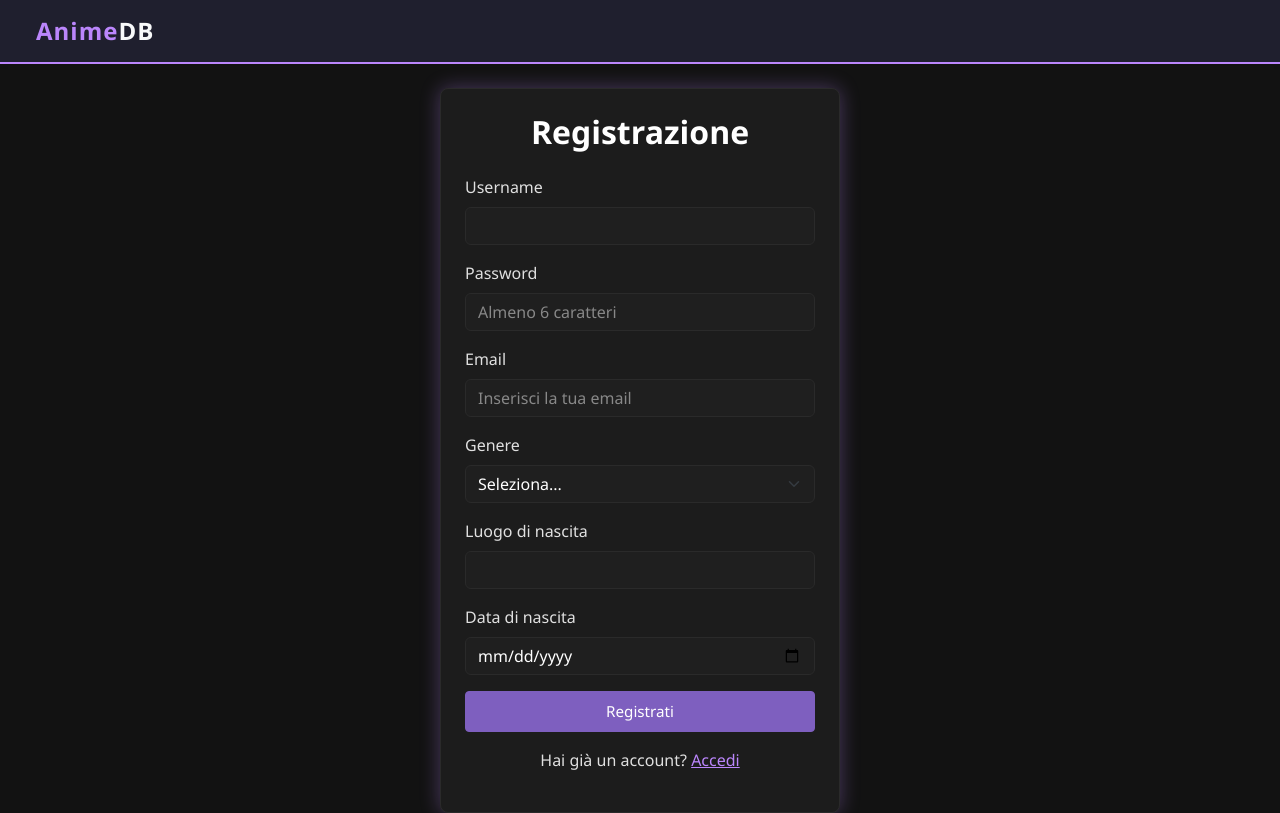
After one commit to Fxller/bd2-project, a Flask app: page /register in a window 1280 px wide. The commit adds this page. Run offline with Flask 2, Linux system fonts and the light colour scheme.

Commit message:
frontend updated

```diff
--- a/app/__init__.py
+++ b/app/__init__.py
@@ -1,9 +1,14 @@
 from flask import Flask
 from .db import init_db
+from flask import session
+from flask_bcrypt import Bcrypt
+
+bcrypt = Bcrypt()
 
 def create_app():
     app = Flask(__name__)
     app.config['SECRET_KEY'] = 'changeme'
+    bcrypt.init_app(app)
 
     init_db()
 
--- a/app/routes.py
+++ b/app/routes.py
@@ -1,6 +1,10 @@
 from flask import Blueprint, render_template, request, redirect, url_for, flash
 from bson.objectid import ObjectId
 from .db import get_db
+from flask import session
+from flask_bcrypt import Bcrypt
+
+bcrypt = Bcrypt()
 
 main = Blueprint('main', __name__)
 
@@ -29,12 +33,15 @@ def home():
     anime_list = db.anime.find(query).skip(skip).limit(per_page)
     total_anime = db.anime.count_documents(query)
     total_pages = (total_anime + per_page - 1) // per_page
+    generi = db.anime.distinct("genre")
 
-    return render_template('home.html', anime=anime_list, total_pages=total_pages, current_page=page)
+    return render_template('home.html', anime=anime_list, total_pages=total_pages, current_page=page, generi = generi)
 
 @main.route('/watchlist/add', methods=['GET', 'POST'])
 def add_to_watchlist():
     db = get_db()
+
+    preselected_id = request.args.get('preselected_id', type=int)
 
     if request.method == 'POST':
         entry = {
@@ -48,7 +55,7 @@ def add_to_watchlist():
         return redirect(url_for('main.user_profile', username=entry['username']))
 
     anime_list = db.anime.find({}, {"anime_id": 1, "title": 1}).limit(100)
-    return render_template("add_watchlist.html", anime_list=anime_list)
+    return render_template("add_watchlist.html", anime_list=anime_list, preselected_id=preselected_id)
 
 @main.route('/watchlist/edit/<entry_id>', methods=['GET', 'POST'])
 def edit_watchlist(entry_id):
@@ -117,3 +124,74 @@ def dashboard():
         total_watchlist=total_watchlist,
         top_anime=top_anime
     )
+
+@main.route('/anime/<int:anime_id>')
+def anime_detail(anime_id):
+    db = get_db()
+    anime = db.anime.find_one({"anime_id": anime_id})
+    if not anime:
+        return "Anime non trovato", 404
+    return render_template("anime_detail.html", anime=anime)
+
+@main.route('/register', methods=['GET', 'POST'])
+def register():
+    db = get_db()
+
+    if request.method == 'POST':
+        username = request.form['username']
+        password = request.form['password']
+
+        # verifica se l'utente esiste già
+        if db.users.find_one({"username": username}):
+            flash("Username già esistente", "danger")
+            return redirect(url_for('main.register'))
+
+        hashed_pw = bcrypt.generate_password_hash(password).decode('utf-8')
+        db.users.insert_one({"username": username, "password": hashed_pw})
+        flash("Registrazione completata. Ora puoi effettuare il login!", "success")
+        return redirect(url_for('main.login'))
+
+    return render_template('register.html')
+
+
+@main.route('/login', methods=['GET', 'POST'])
+def login():
+    db = get_db()
+
+    if request.method == 'POST':
+        username = request.form['username']
+        password = request.form['password']
+        user = db.users.find_one({"username": username})
+        print("Utente nel DB:", user)
+
+        if user and bcrypt.check_password_hash(user['password'], password):
+            session['username'] = username
+            flash("Login effettuato!", "success")
+            return redirect(url_for('main.user_profile', username=username))
+        else:
+            flash("Credenziali non valide", "danger")
+
+    return render_template('login.html')
+
+@main.route('/logout')
+def logout():
+    session.pop('username', None)
+    flash("Logout effettuato.", "info")
+    return redirect(url_for('main.login'))
+
+@main.route('/user/<username>')
+def user_profile(username):
+    db = get_db()
+    user = db.users.find_one({"username": username})
+    if not user:
+        return "Utente non trovato", 404
+
+    watchlist = db.user_anime_list.find({"username": username})
+    enriched_watchlist = []
+    for entry in watchlist:
+        anime = db.anime.find_one({"anime_id": entry["anime_id"]})
+        if anime:
+            entry["anime_info"] = anime
+            enriched_watchlist.append(entry)
+
+    return render_template("user.html", username=username, watchlist=enriched_watchlist)
--- /dev/null
+++ b/app/static/css/styles.css
@@ -0,0 +1,191 @@
+/* Tema scuro + accenti viola */
+body {
+    background-color: #121212;
+    color: #e0e0e0;
+    font-family: 'Segoe UI', 'Roboto', sans-serif;
+}
+
+a {
+    color: #bb86fc;
+    text-decoration: none;
+}
+
+a:hover {
+    color: #d4bfff;
+    text-decoration: underline;
+}
+
+.navbar {
+    background-color: #1f1f2e;
+    border-bottom: 2px solid #bb86fc;
+}
+
+.nav-link {
+    margin: 0 12px;
+    transition: color 0.3s ease;
+}
+
+.nav-link:hover {
+    color: #bb86fc !important;
+}
+
+.navbar-brand {
+    font-size: 1.5rem;
+    letter-spacing: 1px;
+}
+
+.navbar-brand:hover {
+    text-decoration: none;
+}
+
+.btn:hover {
+    text-decoration: none;
+}
+
+.btn-outline-light:hover {
+    background-color: #bb86fc;
+    color: #000;
+    border-color: #bb86fc;
+}
+
+.card {
+    background-color: #1f1f1f;
+    border: 1px solid #2a2a2a;
+    color: #fff;
+    transition: transform 0.2s ease, box-shadow 0.2s ease;
+}
+
+.card:hover {
+    transform: scale(1.03);
+    box-shadow: 0 0 15px #bb86fc88;
+}
+
+.card-title {
+    color: #bb86fc;
+}
+
+.alert {
+    border: none;
+    border-left: 5px solid #bb86fc;
+    background-color: #222;
+    color: #ddd;
+}
+
+.btn-primary {
+    background-color: #bb86fc;
+    border-color: #bb86fc;
+    color: #000;
+}
+
+.btn-primary:hover {
+    background-color: #a36bf9;
+    border-color: #a36bf9;
+}
+
+.table {
+    background-color: #1c1c1c;
+    color: #eee;
+}
+
+.table thead {
+    background-color: #2a2a2a;
+    color: #bb86fc;
+}
+
+.btn-logout {
+    background-color: transparent;
+    color: #fff;
+    border: 1px solid #bb86fc;
+    transition: 0.3s;
+}
+
+.btn-logout:hover {
+    background-color: #bb86fc;
+    color: #000;
+    border-color: #bb86fc;
+}
+
+.list-group-item {
+    border-color: #2a2a2a;
+}
+
+.list-group-item strong {
+    color: #bb86fc;
+}
+
+.custom-input {
+    background-color: #1f1f1f;
+    color: #fff;
+    border: 1px solid #2a2a2a;
+    transition: border-color 0.3s ease;
+}
+
+.custom-input:focus {
+    border-color: #bb86fc;
+    box-shadow: 0 0 5px #bb86fc66;
+    background-color: #1f1f1f;
+    color: #fff;
+}
+
+.custom-input::placeholder {
+    color: #888;
+}
+
+.catalogo-anime {
+    display: inline-block;
+    padding-bottom: 5px;
+    font-family: 'Segoe UI', 'Roboto', 'Verdana', sans-serif;
+    font-weight: bold;
+    color: #fff;
+}
+
+.login-box {
+    background-color: #1c1c1c;
+    border: 1px solid #2a2a2a;
+    border-radius: 8px;
+    width: 100%;
+    max-width: 400px;
+    box-shadow: 0 0 20px #bb86fc55;
+}
+
+.login-box h2 {
+    color: #fff;
+    font-family: 'Segoe UI', 'Roboto', sans-serif;
+    font-weight: bold;
+}
+
+.custom-input {
+    background-color: #1f1f1f;
+    color: #fff;
+    border: 1px solid #2a2a2a;
+}
+
+.custom-input::placeholder {
+    color: #888;
+}
+
+.custom-input:focus {
+    border-color: #bb86fc;
+    box-shadow: 0 0 5px #bb86fc66;
+    background-color: #1f1f1f;
+    color: #fff;
+}
+
+.btn-form {
+    background-color: #7e5fbf;
+    border: 1px solid #7e5fbf;
+    color: #fff;
+    font-weight: 500;
+    padding: 8px 16px;
+    font-size: 0.95rem;
+    transition: all 0.3s ease;
+    width: 100%;
+    border-radius: 4px;
+}
+
+.btn-form:hover {
+    background-color: #6b4fa3;
+    border-color: #6b4fa3;
+    color: #fff;
+    box-shadow: 0 0 8px #7e5fbf55;
+}
--- a/app/templates/base.html
+++ b/app/templates/base.html
@@ -1,30 +1,92 @@
 <!DOCTYPE html>
-<html lang="en">
+<html lang="it">
   <head>
-    <meta charset="UTF-8">
-    <meta name="viewport" content="width=device-width, initial-scale=1.0">
+    <meta charset="UTF-8" />
+    <meta name="viewport" content="width=device-width, initial-scale=1.0" />
     <title>AnimeDB</title>
-    <link href="https://cdn.jsdelivr.net/npm/bootstrap@5.3.0/dist/css/bootstrap.min.css" rel="stylesheet">
+
+    <!-- Bootstrap CSS -->
+    <link
+      href="https://cdn.jsdelivr.net/npm/bootstrap@5.3.3/dist/css/bootstrap.min.css"
+      rel="stylesheet"
+    />
+
+    <!-- Bootstrap Icons -->
+    <link
+      href="https://cdn.jsdelivr.net/npm/bootstrap-icons@1.11.1/font/bootstrap-icons.css"
+      rel="stylesheet"
+    />
+
+    <!-- Stile personalizzato -->
+    <link
+      rel="stylesheet"
+      href="{{ url_for('static', filename='css/styles.css') }}"
+    />
   </head>
   <body>
-    <nav class="navbar navbar-expand-lg navbar-dark bg-dark">
+    <nav class="navbar navbar-expand-lg shadow-sm px-4 py-2">
       <div class="container-fluid">
-            <a class="navbar-brand" href="/">AnimeDB</a>
-            <a class="navbar-brand" href="{{ url_for('main.dashboard') }}">Dashboard</a>
+        {% if 'username' in session %}
+        <a
+          class="navbar-brand text-light fw-bold"
+          href="{{ url_for('main.home') }}"
+        >
+          <span style="color: #bb86fc">Anime</span>DB
+        </a>
+        {% else %}
+        <span class="navbar-brand text-light fw-bold" style="cursor: default">
+          <span style="color: #bb86fc">Anime</span>DB
+        </span>
+        {% endif %} {% if request.endpoint not in ['main.login',
+        'main.register'] %}
+        <div class="d-flex align-items-center">
+          {% if 'username' in session %}
+          <a
+            href="{{ url_for('main.user_profile', username=session['username']) }}"
+            class="btn btn-sm btn-outline-light me-2"
+            title="Profilo"
+          >
+            <i class="bi bi-person-circle"></i>
+          </a>
+          <a href="{{ url_for('main.logout') }}" class="btn btn-sm btn-logout"
+            >Logout</a
+          >
+          {% else %}
+          <a
+            href="{{ url_for('main.login') }}"
+            class="btn btn-outline-light btn-sm me-2"
+            >Login</a
+          >
+          <a
+            href="{{ url_for('main.register') }}"
+            class="btn btn-outline-light btn-sm"
+            >Registrati</a
+          >
+          {% endif %}
+        </div>
+        {% endif %}
       </div>
     </nav>
+
     <div class="container mt-4">
-        {% with messages = get_flashed_messages(with_categories=true) %}
-            {% if messages %}
-                {% for category, message in messages %}
-                    <div class="alert alert-{{ category }} alert-dismissible fade show" role="alert">
+      {% with messages = get_flashed_messages(with_categories=true) %} {% if
+      messages %} {% for category, message in messages %}
+      <div
+        class="alert alert-{{ category }} alert-dismissible fade show"
+        role="alert"
+      >
         {{ message }}
-                        <button type="button" class="btn-close" data-bs-dismiss="alert" aria-label="Close"></button>
+        <button
+          type="button"
+          class="btn-close"
+          data-bs-dismiss="alert"
+          aria-label="Close"
+        ></button>
       </div>
-                {% endfor %}
-            {% endif %}
-        {% endwith %}
-        {% block content %}{% endblock %}
+      {% endfor %} {% endif %} {% endwith %} {% block content %}{% endblock %}
     </div>
+
+    <!-- Bootstrap Bundle JS -->
+    <script src="https://cdn.jsdelivr.net/npm/bootstrap@5.3.3/dist/js/bootstrap.bundle.min.js"></script>
   </body>
 </html>
--- /dev/null
+++ b/app/templates/register.html
@@ -0,0 +1,96 @@
+{% extends 'base.html' %} {% block content %}
+
+<div
+  class="d-flex justify-content-center align-items-center"
+  style="min-height: 80vh"
+>
+  <div class="login-box p-4">
+    <h2 class="text-center mb-4">Registrazione</h2>
+
+    <form method="post">
+      <div class="mb-3">
+        <label for="username" class="form-label">Username</label>
+        <input
+          type="text"
+          name="username"
+          id="username"
+          class="form-control custom-input"
+          required
+        />
+      </div>
+
+      <div class="mb-3">
+        <label for="password" class="form-label">Password</label>
+        <input
+          type="password"
+          name="password"
+          id="password"
+          class="form-control custom-input"
+          required
+          minlength="6"
+          placeholder="Almeno 6 caratteri"
+        />
+      </div>
+
+      <div class="mb-3">
+        <label for="email" class="form-label">Email</label>
+        <input
+          type="email"
+          name="email"
+          id="email"
+          class="form-control custom-input"
+          required
+          placeholder="Inserisci la tua email"
+        />
+      </div>
+
+      <div class="mb-3">
+        <label for="gender" class="form-label">Genere</label>
+        <select
+          name="gender"
+          id="gender"
+          class="form-select custom-input"
+          required
+        >
+          <option value="">Seleziona...</option>
+          <option value="Male">Maschio</option>
+          <option value="Female">Femmina</option>
+          <option value="Altro">Altro</option>
+        </select>
+      </div>
+
+      <div class="mb-3">
+        <label for="location" class="form-label">Luogo di nascita</label>
+        <input
+          type="text"
+          name="location"
+          id="location"
+          class="form-control custom-input"
+        />
+      </div>
+
+      <div class="mb-3">
+        <label for="birth_date" class="form-label">Data di nascita</label>
+        <input
+          type="date"
+          name="birth_date"
+          id="birth_date"
+          class="form-control custom-input"
+        />
+      </div>
+
+      <button type="submit" class="btn btn-form">Registrati</button>
+    </form>
+    <p class="mt-3 text-center">
+      Hai già un account?
+      <a
+        href="{{ url_for('main.login') }}"
+        class="text-decoration-underline"
+        style="color: #bb86fc"
+        >Accedi</a
+      >
+    </p>
+  </div>
+</div>
+
+{% endblock %}
```
Also changed, not shown: app/templates/add_watchlist.html (+7 -5 lines), app/templates/anime_detail.html (added, +66 -0 lines), app/templates/home.html (+36 -12 lines), app/templates/login.html (added, +48 -0 lines), app/templates/user.html (+15 -1 lines), app/static/style.css (deleted), app/templates/watchlist.html (deleted). Lines whose indentation alone changed are shown as unchanged.
